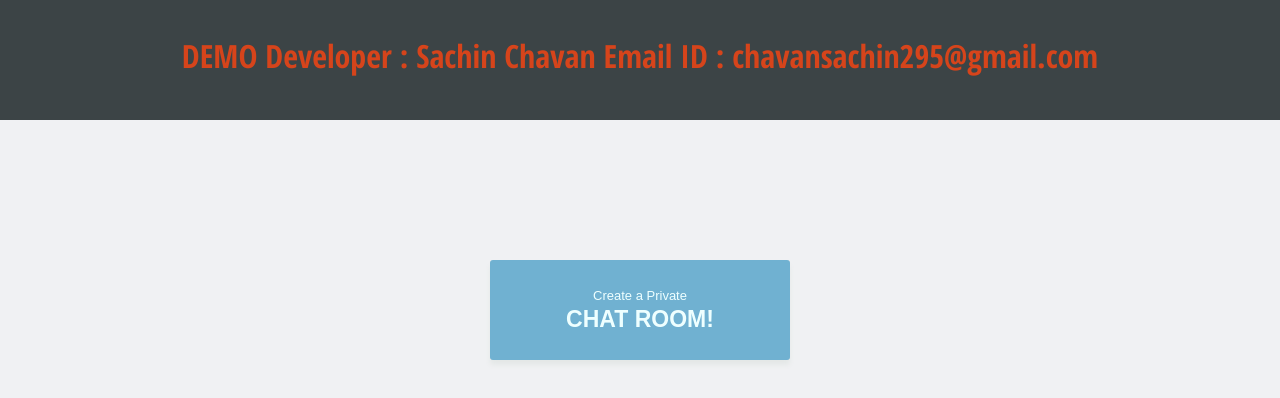
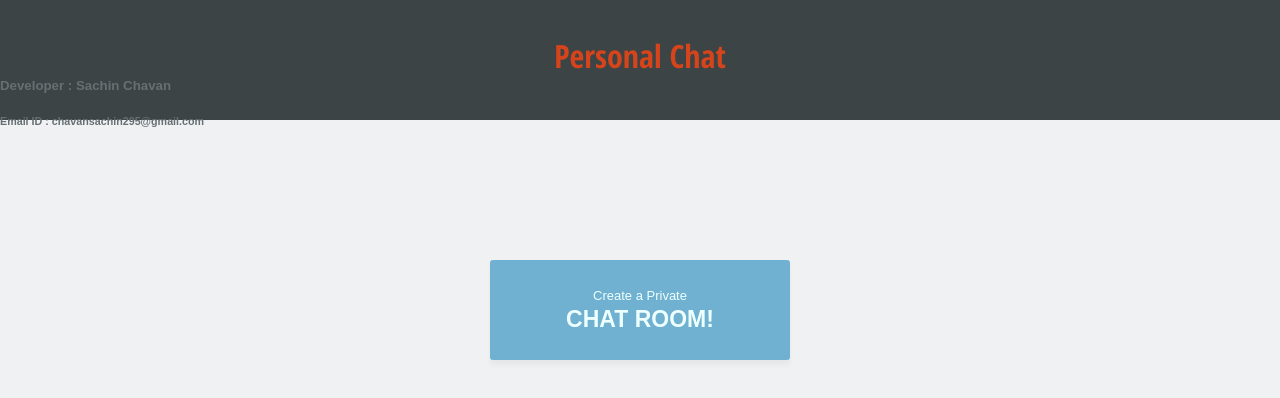
Before and after one commit to Satatya/nodejschat, a website: page views/home.html in a window 1280 px wide. Drawn offline with Linux system fonts and the light colour scheme; files that its build step writes are made by us from their sources.

Commit message:
Update home.html

```diff
--- a/views/home.html
+++ b/views/home.html
@@ -22,9 +22,9 @@
 	<header class="homebanner">
 
 			<h1 class="homebannertext">
-				<span>DEMO</span>
-				<span>Developer : Sachin Chavan </span>
-				<span>Email ID : chavansachin295@gmail.com </span>
+				<span>Personal Chat</span></br>
+				<h5>Developer : Sachin Chavan </h5></br>
+				<h6>Email ID : chavansachin295@gmail.com </h6>
 			</h1>
 
 	</header>
```
